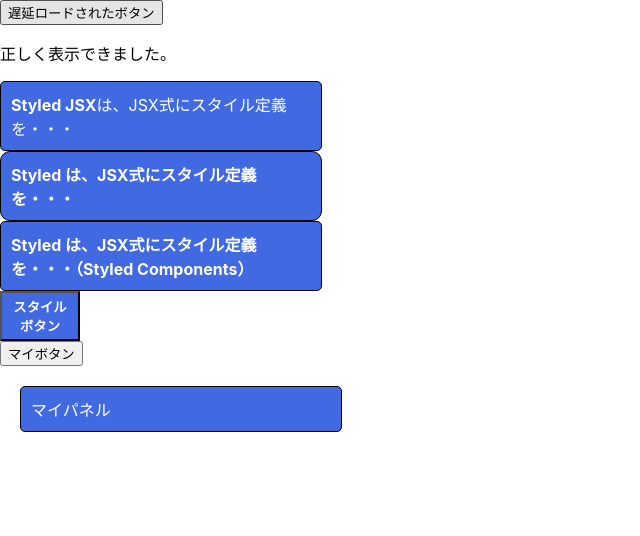
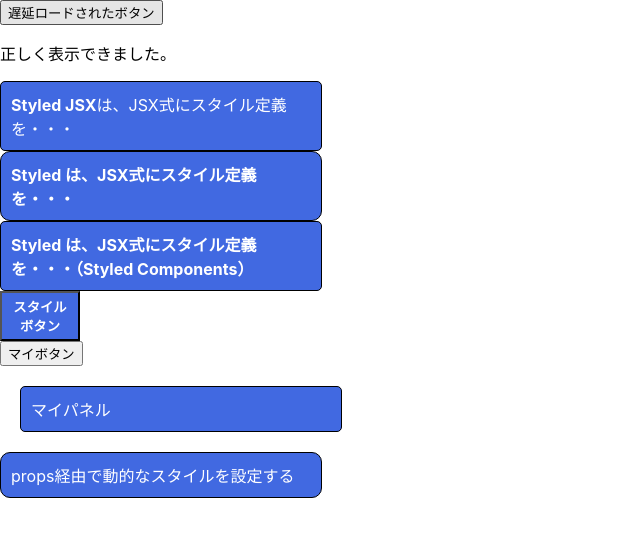
Before and after one commit to Seripro/React-Learning, a React app in the folder chapter5/my-react/: page / in a window 1280 px wide. Shown: the top 536 px of the page, without its empty margins (0-640 px from the left). Built offline with nearby package versions, Linux system fonts and the light colour scheme.

Commit message:
props経由で動的なスタイルを設定する

```diff
--- /dev/null
+++ b/chapter5/my-react/src/StyledProps.js
@@ -0,0 +1,23 @@
+import styled from "styled-components";
+
+const MyPanel = styled.div`
+  width: 300px;
+  padding: 10px;
+  border: 1px solid #000;
+  color: white;
+  border-radius: ${(props) => (props.theme.radius ? "10px" : "0px")};
+  background-color: ${(props) => props.theme.color};
+`;
+
+export default function StyledProps({ theme }) {
+  return (
+    <MyPanel
+      theme={{
+        radius: true,
+        color: "royalblue",
+      }}
+    >
+      props経由で動的なスタイルを設定する
+    </MyPanel>
+  );
+}
--- a/chapter5/my-react/src/index.js
+++ b/chapter5/my-react/src/index.js
@@ -11,6 +11,7 @@ import StyledDynamic from "./StyledDynamic";
 import StyledComp from "./StyledComp";
 import { MyButton, MyStyledButton } from "./StyledComp2";
 import StyledCommon from "./StyledCommon";
+import StyledProps from "./StyledProps";
 
 const root = ReactDOM.createRoot(document.getElementById("root"));
 root.render(
@@ -30,6 +31,7 @@ root.render(
     <MyStyledButton>スタイルボタン</MyStyledButton>
     <MyButton>マイボタン</MyButton>
     <StyledCommon></StyledCommon>
+    <StyledProps></StyledProps>
   </React.StrictMode>
 );
 
```
